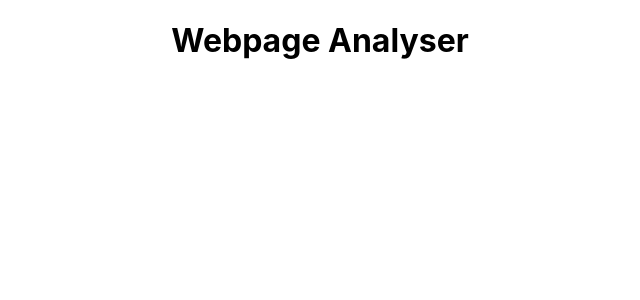
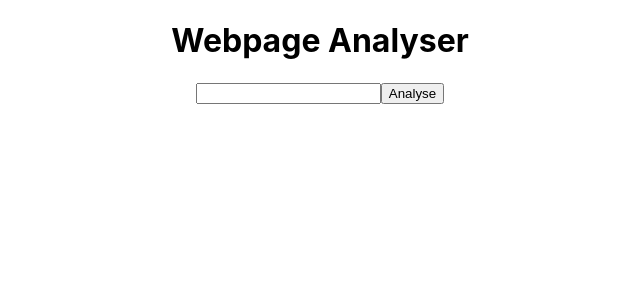
Before and after one commit to thatrussguy/webpage-analyser, a React (Create React App) app: page / in a window 1280 px wide. Shown: the top 300 px of the page, without its empty margins (320-960 px from the left). Built offline with nearby package versions, Linux system fonts and the light colour scheme.

Commit message:
create a UrlForm component

```diff
--- a/src/App.js
+++ b/src/App.js
@@ -1,12 +1,14 @@
 import React from "react";
 import "./App.css";
 
+import UrlForm from "./components/UrlForm";
 import Header from "./components/Header";
 
 const App = () => {
   return (
     <div className="App">
       <Header />
+      <UrlForm />
     </div>
   );
 };
--- /dev/null
+++ b/src/components/UrlForm.jsx
@@ -0,0 +1,12 @@
+import React from "react";
+
+const UrlForm = () => {
+  return (
+    <form>
+      <input />
+      <button>Analyse</button>
+    </form>
+  );
+};
+
+export default UrlForm;
```
